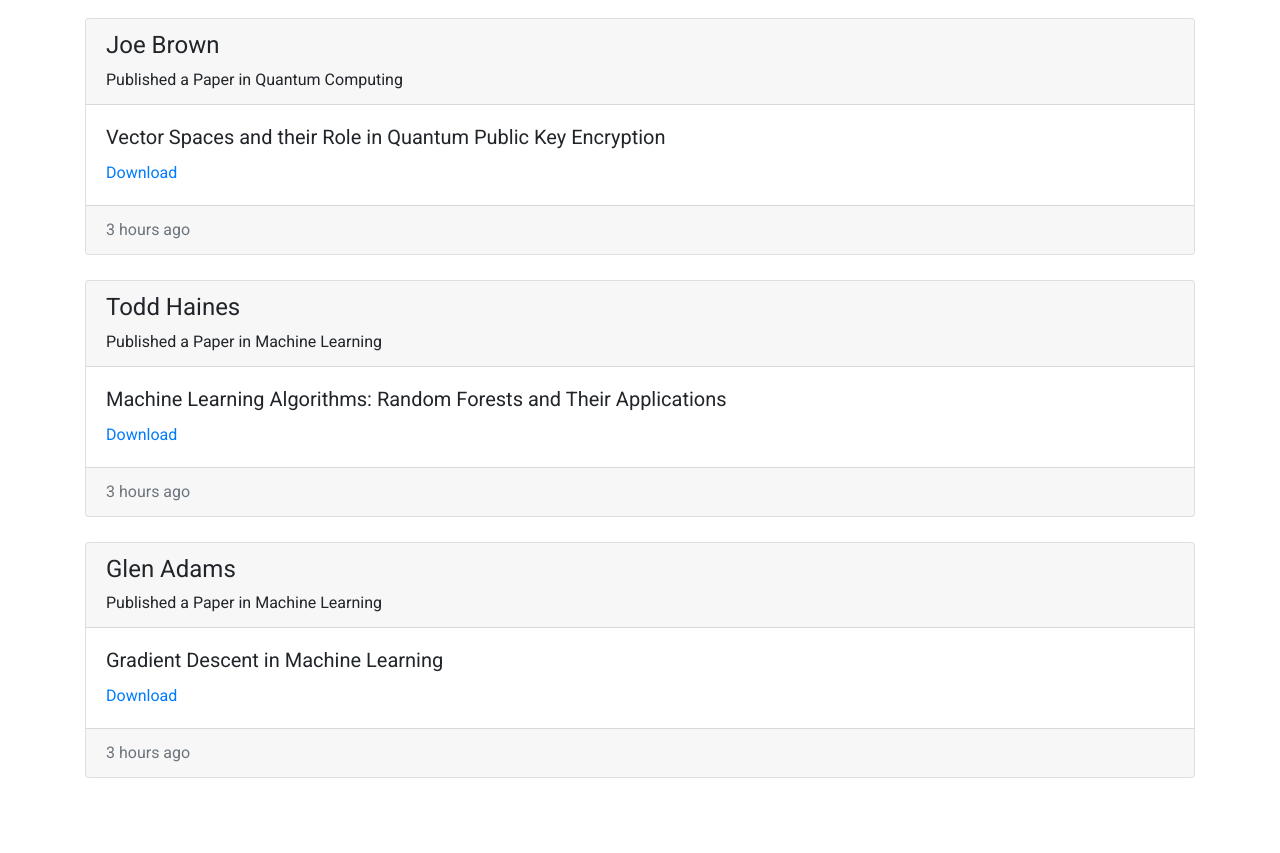
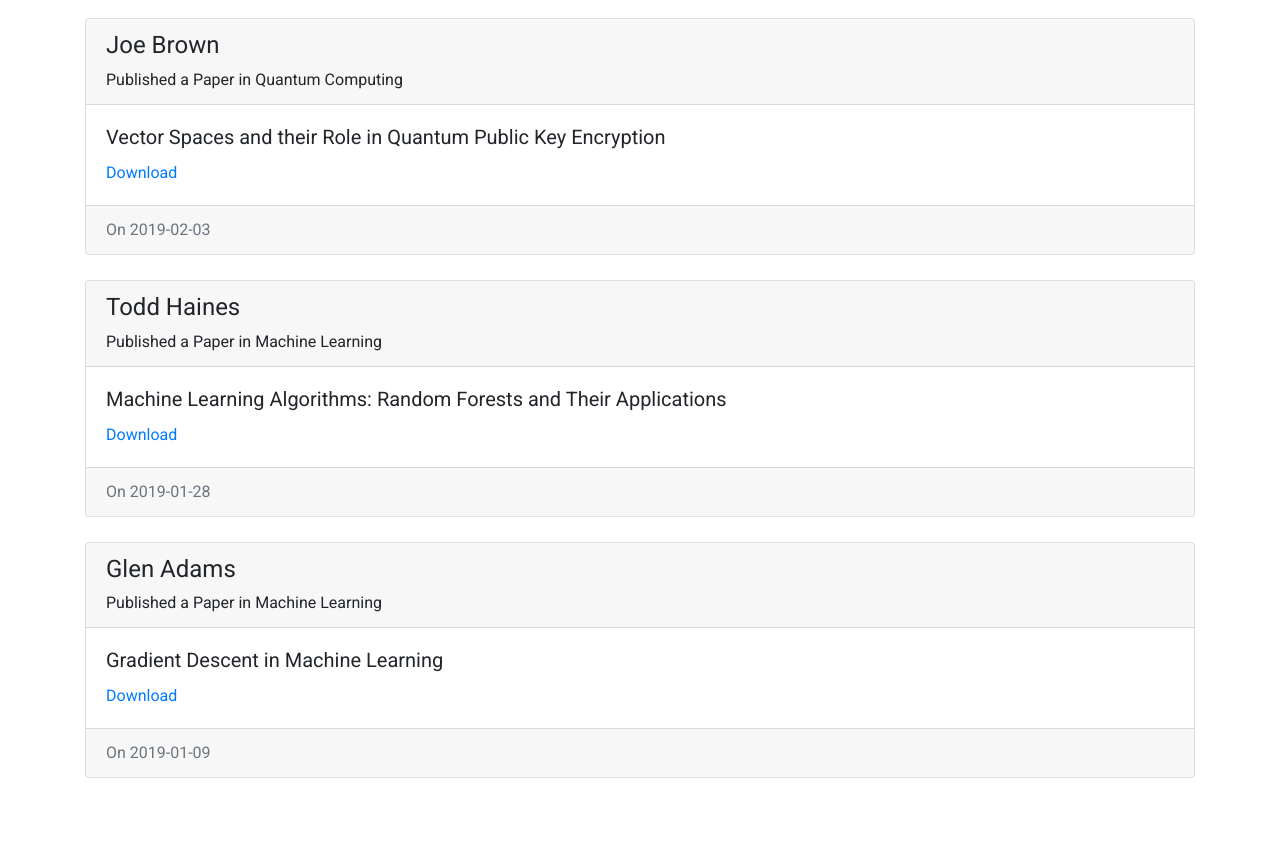
Before and after one commit to nmoton/SENG300-HIVEMIND, a PHP site: page /pages/Dashboard/dashboard.php in a window 1280 px wide. Shown: the part 57-910 px from the top of the page. Run offline with PHP 8.4, Linux system fonts and the light colour scheme; data comes from the database, SQL or seed files in the repository; some libraries are stand-ins or nearby versions.

Commit message:
Adjusted formatting.

```diff
--- a/mySQL/journal.sql
+++ b/mySQL/journal.sql
@@ -53,8 +53,8 @@ CREATE TABLE submissionProfile
 INSERT INTO submissionProfile (paperTitle, email, topic, authors, pdfSubmission, PaperStatus, dateOfSubmission, reviewerPreference1, reviewerPreference2) Values("Effect of Routing Algorithms on Network Efficiency", "Joe@UCalgary.ca", "Networking", "Eduardo Picatto", "sample text", "submitted", "2019-2-2", "Tom@ucalgary.ca", "Todd@ucalgary.ca");
 INSERT INTO submissionProfile (paperTitle, email, topic, authors, pdfSubmission, PaperStatus, dateOfSubmission, reviewerPreference1) Values("Algorithmic Complexity Analysis of Matrix Multiplication", "Joe@UCalgary.ca", "Algorithmics", "Eduardo Picatto", "sample text", "submitted", "2019-2-3", "Glen@ucalgary.ca");
 INSERT INTO submissionProfile (paperTitle, email, topic, authors, pdfSubmission, PaperStatus, dateOfSubmission, reviewerPreference1) Values("Vector Spaces and their Role in Quantum Public Key Encryption", "Joe@ucalgary.ca", "Quantum Computing", "Joe Brown", "sample text", "accepted", "2019-2-3", "Glen@ucalgary.ca");
-INSERT INTO submissionProfile (paperTitle, email, topic, authors, pdfSubmission, PaperStatus, dateOfSubmission) Values("Machine Learning Algorithms: Random Forests and Their Applications", "Todd@ucalgary.ca", "Machine Learning", "Todd Haines", "sample text", "accepted", "2019-2-3");
-INSERT INTO submissionProfile (paperTitle, email, topic, authors, pdfSubmission, PaperStatus, dateOfSubmission) Values("Gradient Descent in Machine Learning", "Glen@ucalgary.ca", "Machine Learning", "Glen Adams", "sample text", "accepted", "2019-2-3");
+INSERT INTO submissionProfile (paperTitle, email, topic, authors, pdfSubmission, PaperStatus, dateOfSubmission) Values("Machine Learning Algorithms: Random Forests and Their Applications", "Todd@ucalgary.ca", "Machine Learning", "Todd Haines", "sample text", "accepted", "2019-1-28");
+INSERT INTO submissionProfile (paperTitle, email, topic, authors, pdfSubmission, PaperStatus, dateOfSubmission) Values("Gradient Descent in Machine Learning", "Glen@ucalgary.ca", "Machine Learning", "Glen Adams", "sample text", "accepted", "2019-1-9");
 
 
 -- Table for reviewer and writer
--- a/pages/Dashboard/Editor/searchGenerator.php
+++ b/pages/Dashboard/Editor/searchGenerator.php
@@ -5,8 +5,6 @@ $db = mysqli_connect('localhost', 'root', '', 'journal');
 
 if (isset($_POST['searchButton'])){
 	$search_value = $_POST['search'];
-
-	error_log($search_value);
 
 	$searchQuery = "SELECT * FROM submissionProfile WHERE paperTitle LIKE '%$search_value%' OR email LIKE '%$search_value%' OR topic LIKE '%$search_value%' OR authors LIKE '%$search_value%'";
 	$result = mysqli_query($db, $searchQuery);
--- a/pages/Dashboard/dashboard.php
+++ b/pages/Dashboard/dashboard.php
@@ -72,7 +72,7 @@
 							<a href="#">Download</a>
 						</div>
 						<div class="card-footer text-muted">
-							3 hours ago
+							On ' . $paper['dateOfSubmission'] . '
 						</div>
 					</div>';
 
```
